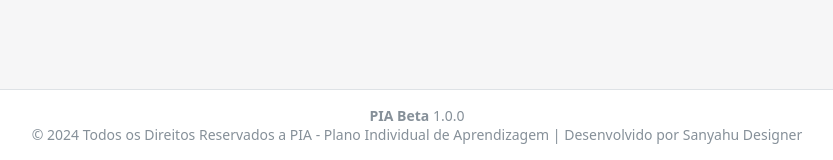
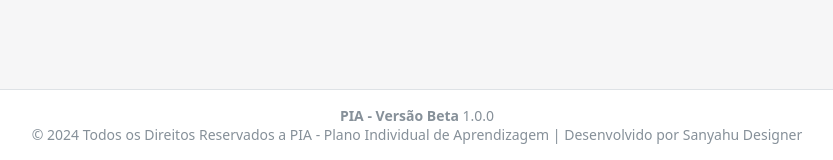
Before and after one commit to Sanyahu-Designer/PIAWeb, a Django app: template templates/admin/index.html in a window 1280 px wide. Shown: the part 640-800 px from the top of the page, without its empty margins (223-1056 px from the left). Run offline with Django 5.2, Linux system fonts and the light colour scheme; the template is opened without the code that fills it, so the values that code supplies are empty.

Commit message:
Atualizado em 13/12/2024 as 08h45

```diff
--- a/templates/admin/base_site.html
+++ b/templates/admin/base_site.html
@@ -2,7 +2,7 @@
 {% block footer %}
 <footer class="main-footer">
     <div class="float-right d-none d-sm-inline">
-        <b>PIA Beta</b> 1.0.0
+        <b>PIA - Versão Beta</b> 1.0.0
     </div>
     <strong>© {% now "Y" %} Todos os Direitos Reservados a PIA - Plano Individual de Aprendizagem | Desenvolvido por <a href="https://sanyahudesigner.com.br" target="_blank" style="color: inherit; text-decoration: none;">Sanyahu Designer</a> </strong>
 </footer>
--- a/templates/admin/index.html
+++ b/templates/admin/index.html
@@ -30,7 +30,7 @@ body {
 .app-card {
     background: white;
     border-radius: 10px;
-    padding: 1.5rem;
+    padding: 1.1rem;
     box-shadow: 0 2px 4px rgba(0,0,0,0.1);
     transition: transform 0.2s;
     cursor: pointer;
```
